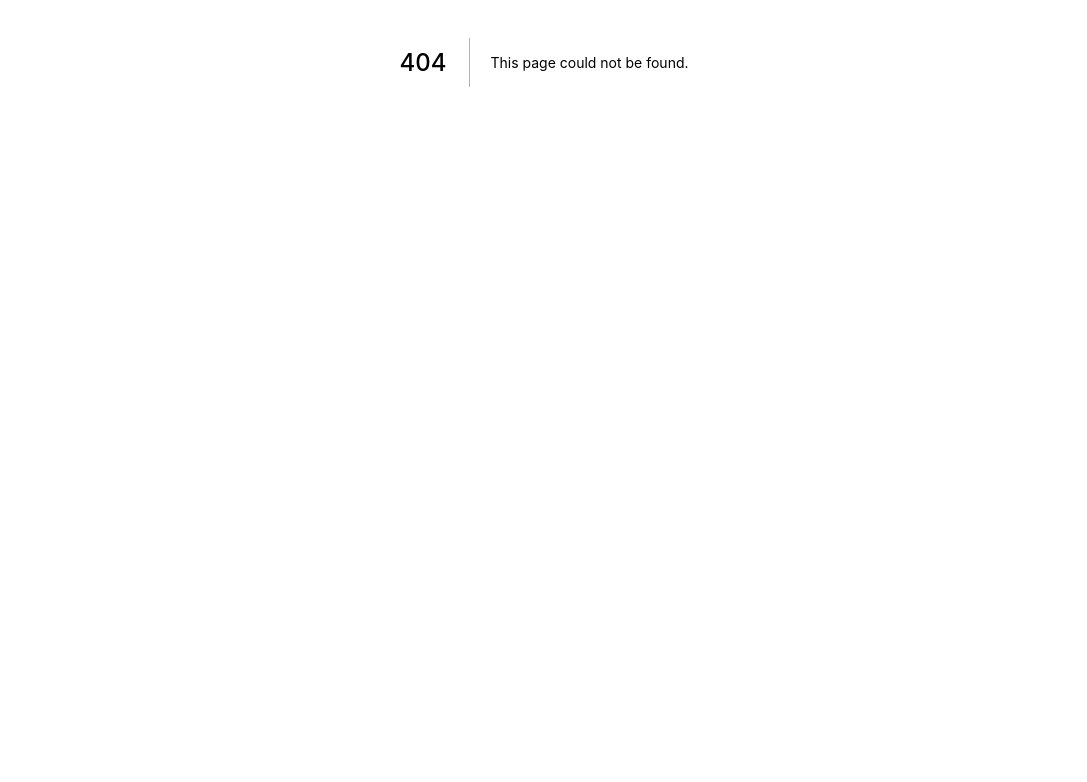
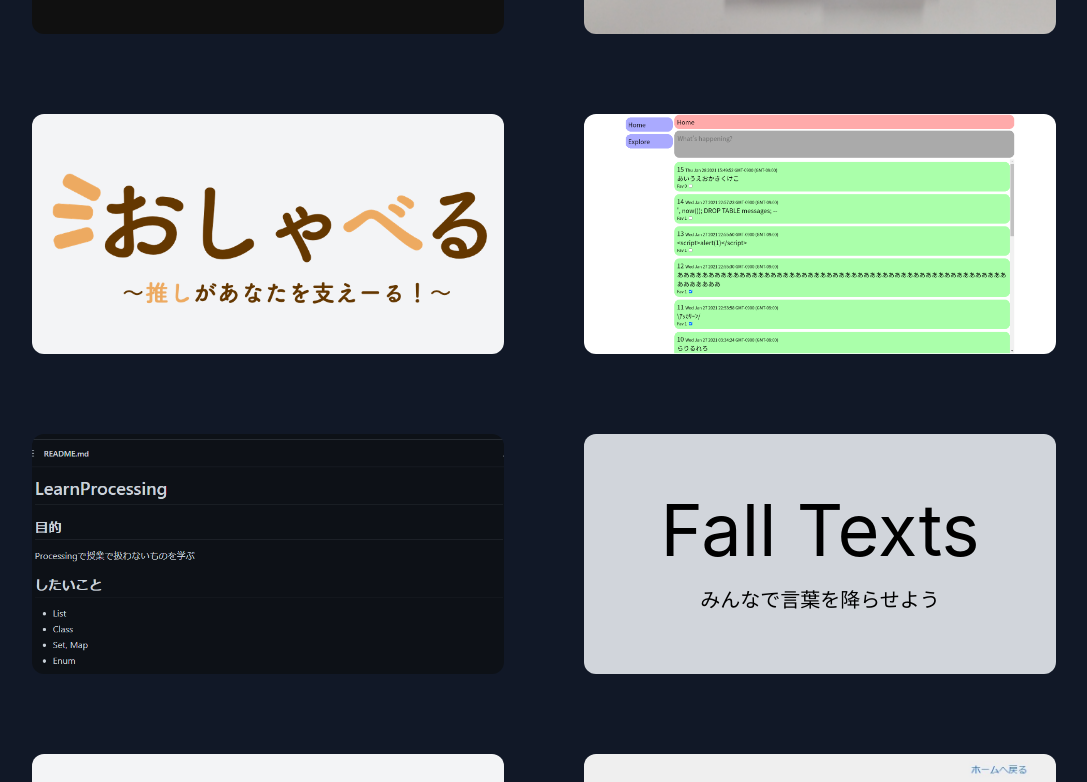
Before and after one commit to HitsujiRere/hitsujirere.github.io, a Next.js app: page /works in a window 1280 px wide. Before the commit this address had no page. Shown: the part 338-1120 px from the top of the page, without its empty margins (96-1183 px from the left). Before the commit the page ends 800 px from the top, so only its background shows below. Built offline with nearby package versions, Linux system fonts and the light colour scheme.

Commit message:
Be simply works

```diff
--- a/components/Works.tsx
+++ b/components/Works.tsx
@@ -19,7 +19,7 @@ const WorkBoxImage = (props: { href: string, image: string, size: string, positi
 const WorkBoxText = (props: { href: string, children?: ReactNode } ) => {
   return (
     <Link href={props.href}>
-      <a className="h-60 p-4 rounded-xl bg-gray-100 flex items-center">
+      <a className="h-60 p-4 rounded-xl bg-gray-300 flex items-center">
         <div className="w-full text-center space-y-5 select-none">
           {props.children}
         </div>
@@ -28,7 +28,7 @@ const WorkBoxText = (props: { href: string, children?: ReactNode } ) => {
   );
 };
 
-const Works = () => {
+const Works = (props: {allWorks: boolean}) => {
   return (
     <div id="works" className="px-4 py-20 bg-gray-900 md:hover:bg-gray-800 duration-500">
       <div className="mx-auto max-w-screen-lg space-y-5">
@@ -38,7 +38,9 @@ const Works = () => {
           <WorkBoxImage href="/works/logic-connect-block" image="/img/LogicConnectBlock/cover.jpg" size="object-cover" position="object-center" />
           <WorkBoxImage href="/works/oshaberu" image="/img/oshaberu/logo.png" size="object-contain" position="object-center" />
           <WorkBoxImage href="/works/twattaa" image="/img/twattaa/1.png" size="object-cover" position="object-top" />
-          <WorkBoxImage href="/" image="/img/LearnProcessing.png" size="object-cover" position="object-top" />
+          <WorkBoxImage href="/works/LearnProcessing" image="/img/LearnProcessing.png" size="object-cover" position="object-top" />
+          {props.allWorks ? (
+            <>
               <WorkBoxText href="/">
                 <p className="text-7xl text-black">Fall Texts</p>
                 <p className="text-xl  text-black">みんなで言葉を降らせよう</p>
@@ -48,6 +50,14 @@ const Works = () => {
               <WorkBoxImage href="/" image="/img/HexCalcurator.png" size="object-cover" position="object-top" />
               <WorkBoxImage href="/" image="/img/just10game.png" size="object-cover" position="object-center" />
               <WorkBoxImage href="/" image="/img/yudetamago2.png" size="object-cover" position="object-top" />
+            </>
+          ) : (
+            <>
+              <WorkBoxText href="/works">
+                <p className="text-5xl text-black">And more..</p>
+              </WorkBoxText>
+            </>
+          )}
         </div>
       </div>
     </div>
--- a/pages/index.tsx
+++ b/pages/index.tsx
@@ -25,7 +25,7 @@ const Home: NextPage = () => {
 
         <Profile />
 
-        <Works />
+        <Works allWorks={false} />
       </main>
 
       <Footer />
--- /dev/null
+++ b/pages/works/index.tsx
@@ -0,0 +1,27 @@
+import type { NextPage } from 'next';
+import Head from 'next/head';
+import Header from '../../components/Header';
+import Works from '../../components/Works';
+import Footer from '../../components/Footer';
+
+const Home: NextPage = () => {
+  return (
+    <div>
+      <Head>
+        <title>Rere{'\''}s Portfolio - Works</title>
+        <meta name="description" content="Rere's Portfolio - Works" />
+        <link rel="icon" href="/favicon.ico" />
+      </Head>
+
+      <Header />
+
+      <main>
+        <Works allWorks={true} />
+      </main>
+
+      <Footer />
+    </div>
+  );
+};
+
+export default Home;
```
Lines whose indentation alone changed are shown as unchanged.
